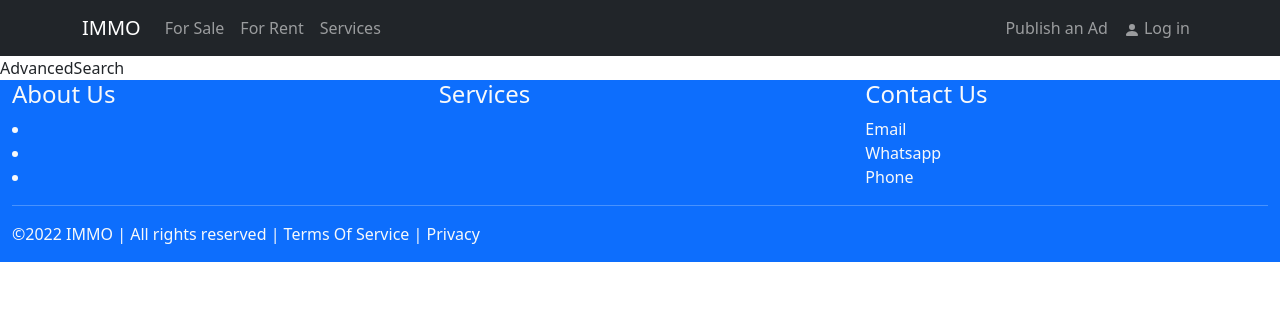
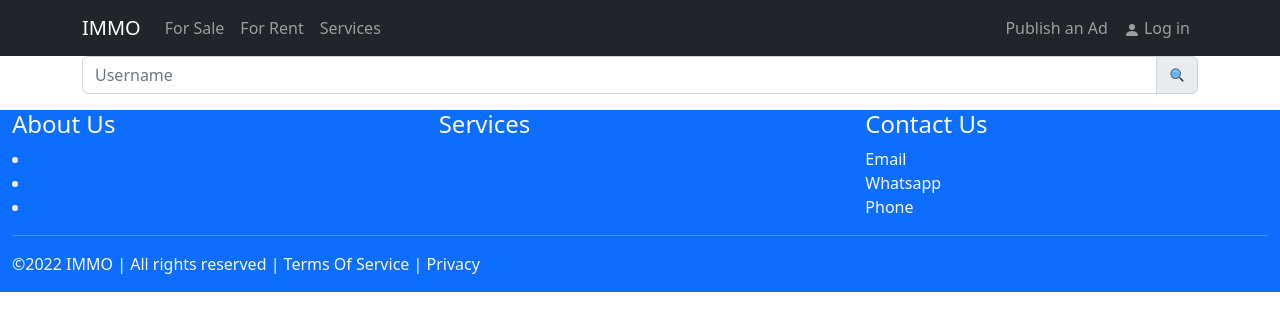
Before and after one commit to vhande/Immo_Project_Frontend, a React (Create React App) app: page /advanced-search in a window 1280 px wide. Shown: the top 330 px of the page. Built offline with nearby package versions, Linux system fonts and the light colour scheme.

Commit message:
start of advanced serach

```diff
--- a/package.json
+++ b/package.json
@@ -10,7 +10,7 @@
     "react": "^18.2.0",
     "react-bootstrap": "^2.5.0",
     "react-dom": "^18.2.0",
-    "react-icons": "^4.4.0",
+    "react-icons": "^4.6.0",
     "react-multi-carousel": "^2.8.2",
     "react-router-dom": "^6.4.2",
     "react-scripts": "5.0.1",
--- a/src/AdvancedSearch.js
+++ b/src/AdvancedSearch.js
@@ -1,8 +1,34 @@
 import React from 'react'
+import {Container, Col, Row,InputGroup,Form} from'react-bootstrap'
+import {FcSearch} from 'react-icons/fc'
 
 function AdvancedSearch() {
   return (
-    <div>AdvancedSearch</div>
+    <>
+    <Container>
+      <Row>
+        <Col>
+              <InputGroup className="mb-3">
+
+              <Form.Control
+                placeholder="Username"
+                aria-label="Username"
+                aria-describedby="basic-addon1"
+              />
+              <InputGroup.Text id="basic-addon1"><FcSearch></FcSearch></InputGroup.Text>
+              </InputGroup>
+        </Col>
+      </Row>
+    </Container>
+
+
+
+
+
+
+
+
+    </>
   )
 }
 
```
Also changed, not shown: 1 other file (tests, documents, lock files or other folders).
